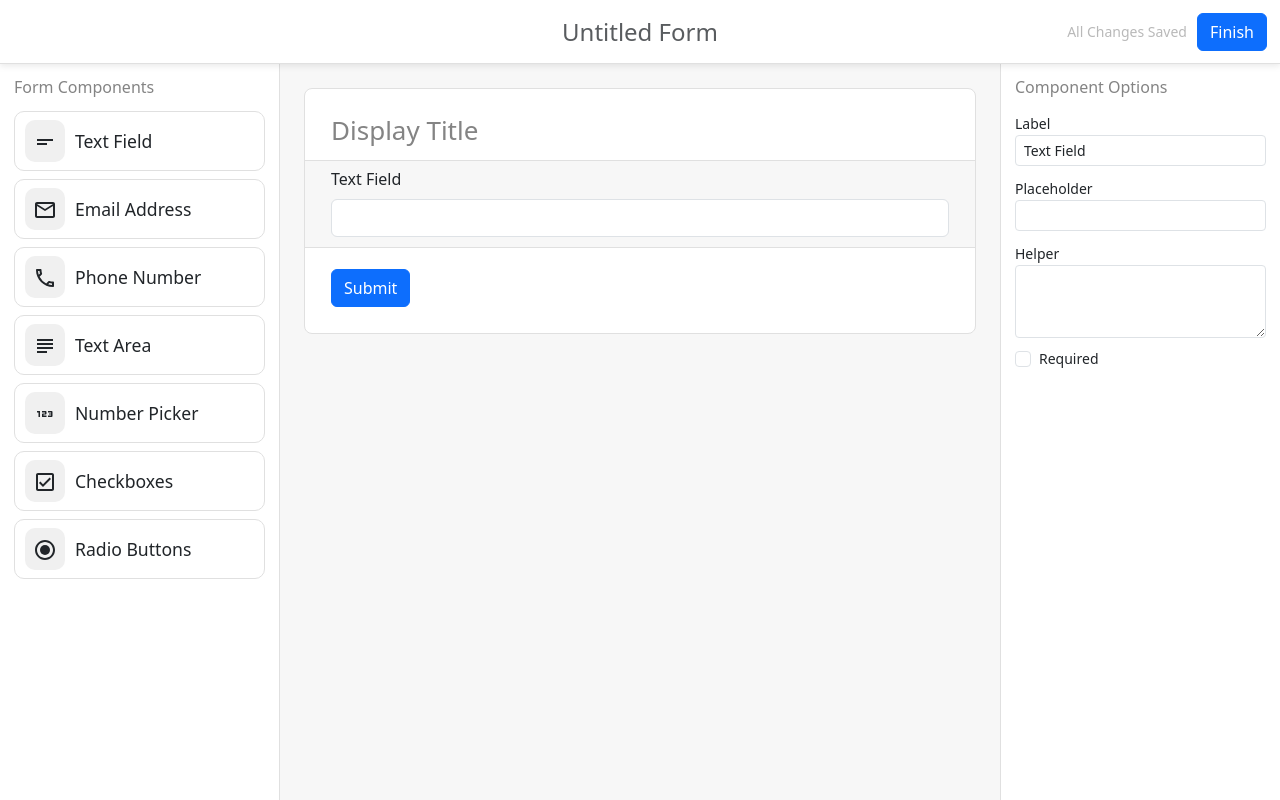
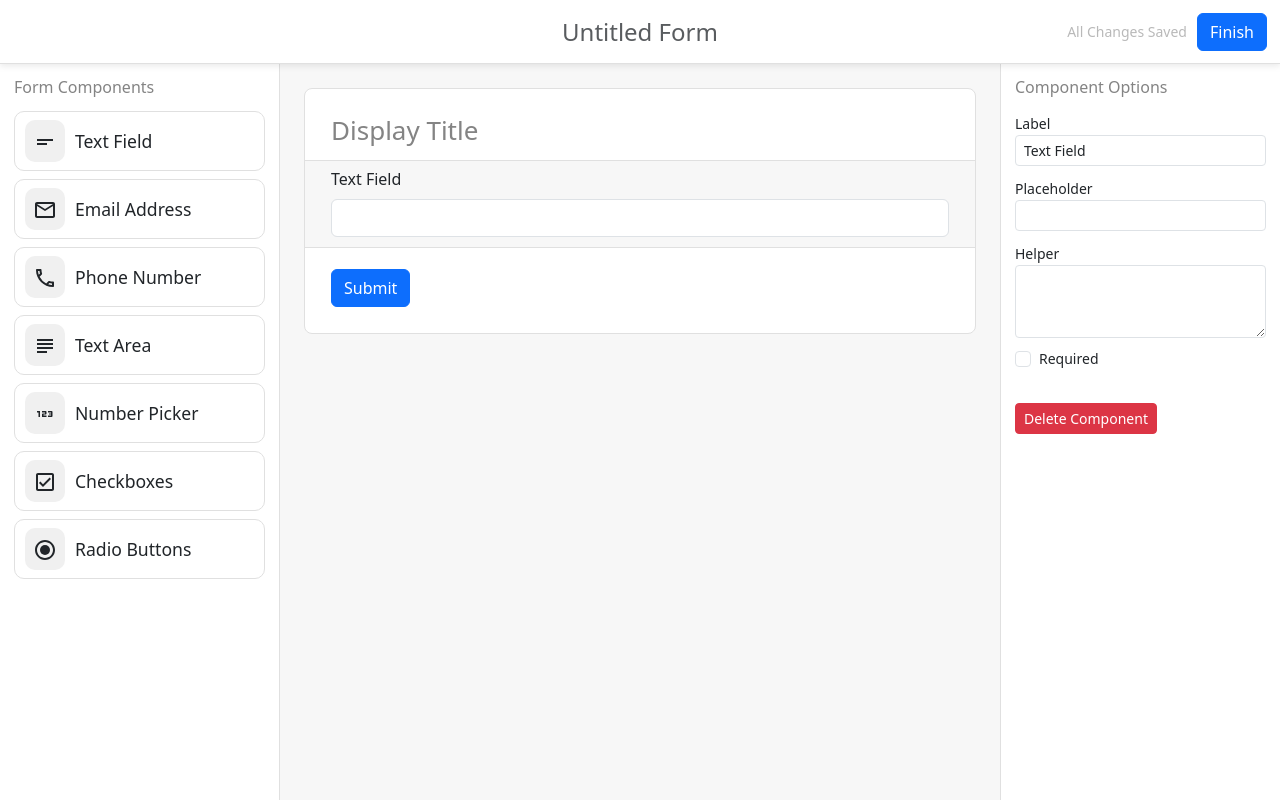
Before and after one commit to nikodittmar/form-builder, a Next.js app: page /builder in a window 1280 px wide. Both pictures are taken after a click on the element "Text Field". Built offline with nearby package versions, Linux system fonts and the light colour scheme.

Commit message:
Added delete option.

```diff
--- a/app/builder/options.module.css
+++ b/app/builder/options.module.css
@@ -38,14 +38,15 @@
 .add_option {
     font-size: 13px;
     text-decoration: none;
+    margin-bottom: 0px;
+    cursor: pointer;
+
 }
+
 .label_add_container {
     display: flex;
     align-items: center;
     justify-content: space-between;
-}
-.add_option_container {
-    margin-bottom: 0px;
 }
 
 .list_item {
@@ -54,15 +55,28 @@
     margin-bottom: 10px;
     margin-top: 5px;
 }
+
 .front {
     position: relative;
     z-index: 100;
 }
+
 .delete {
     margin-right: 10px;
     display: flex;
     align-items: center;
+    cursor: pointer;
 }
+
 .drag_handle {
     margin-left: 4px;
+
 }
+
+.dragging_cursor {
+    cursor: grabbing;
+}
+
+.hover_cursor {
+    cursor: grab;
+}
--- a/app/builder/options.tsx
+++ b/app/builder/options.tsx
@@ -11,6 +11,7 @@ export default function Options(props: {
     components: Component[],
     setComponents: (components: Component[]) => void,
     selectedId: string | null,
+    setSelectedId: (id: string | null) => void,
     displayTitle: string,
     setDisplayTitle: (displayTitle: string) => void
     description: string,
@@ -29,7 +30,8 @@ export default function Options(props: {
         return ComponentOptions({
             components: props.components,
             setComponents: props.setComponents,
-            selectedIndex: selectedIndex
+            selectedIndex: selectedIndex,
+            setSelectedId: props.setSelectedId
         })
     } else {
         return FormOptions({
@@ -44,7 +46,8 @@ export default function Options(props: {
 function ComponentOptions(props: {
     components: Component[],
     setComponents: (components: Component[]) => void,
-    selectedIndex: number
+    selectedIndex: number,
+    setSelectedId: (id: string | null) => void,
  }) {
 
     const updateProperty = (property: string, newValue: any) => {
@@ -142,6 +145,13 @@ function ComponentOptions(props: {
         return getChoices().length > 1
     }
 
+    const deleteComponent = () => {
+        const components = [...props.components]
+        components.splice(props.selectedIndex, 1)
+        props.setComponents(components)
+        props.setSelectedId(null)
+    }
+
     return (
         <div className={styles.sidebar}>
             <h3 className={styles.title}>Component Options</h3>
@@ -189,7 +199,7 @@ function ComponentOptions(props: {
                     <div className={styles.container}>
                         <div className={styles.label_add_container}>
                             <label className={styles.label}>Choices</label>
-                            <p className={styles.add_option_container}><a onClick={addChoice} className={`link-underline-primary ${styles.add_option}`}>Add Option</a></p>
+                            <p className={`text-primary ${styles.add_option}`} onClick={addChoice}>Add Option</p>
                         </div>
                         <DndContext
                         collisionDetection={closestCenter}
@@ -230,6 +240,7 @@ function ComponentOptions(props: {
                     </div>
                 )
             }
+            <button onClick={deleteComponent} type="button" className="btn btn-danger btn-sm mt-4">Delete Component</button>
         </div>
     )
 }
@@ -261,7 +272,7 @@ function ChoicesListItem(props: {
             <FiMinusCircle color={(props.canDelete) ? 'red' : 'var(--secondary-text-color)' }/>
         </div>
         <input className="form-control form-control-sm" onChange={(event) => props.setChoiceName(event.target.value)} type="text" value={props.choice} />
-        <div className={styles.drag_handle}  {...attributes} {...listeners}>
+        <div className={`${styles.drag_handle} ${isDragging ? styles.dragging_cursor : styles.hover_cursor}`}  {...attributes} {...listeners}>
             <MdOutlineDragIndicator color="var(--secondary-text-color)"/>
         </div>
     </div>
--- a/app/builder/page.tsx
+++ b/app/builder/page.tsx
@@ -38,6 +38,7 @@ export default function Page() {
             setDisplayTitle={setDisplayTitle}
             description={description}
             setDescription={setDescription}
+            setSelectedId={setSelectedId}
             />
         </div>
     </div>
```
